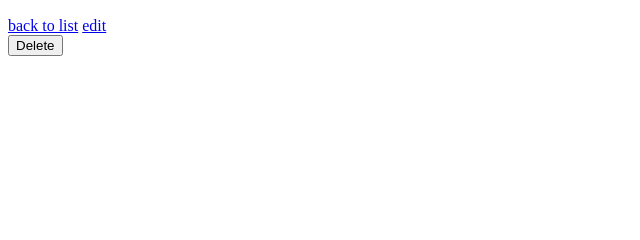
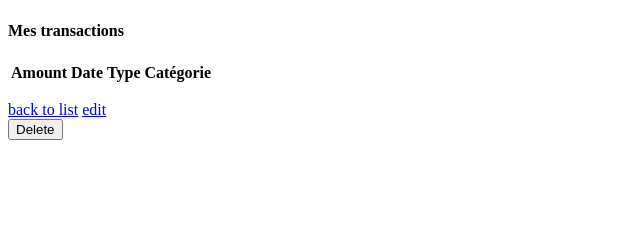
Before and after one commit to LaurieReinette/lecameleon, a Symfony app: template templates/user/show.html.twig in a window 1280 px wide. Shown: the part 159-399 px from the top of the page, without its empty margins (0-640 px from the left). Run offline with Twig, Linux system fonts and the light colour scheme; the template is opened without the code that fills it, so the values that code supplies are empty; some libraries are stand-ins or nearby versions.

Commit message:
ok to display transaction of user

```diff
--- a/templates/user/show.html.twig
+++ b/templates/user/show.html.twig
@@ -34,6 +34,37 @@
         Votre solde est de: {{ amount }}
     </p>
 
+    <p>
+        <h4>
+            Mes transactions
+        </h4>
+
+<table class="table">
+        <thead>
+            <tr>
+                <th>Amount</th>
+                <th>Date</th>
+                <th>Type</th>
+                <th>Catégorie</th>
+            </tr>
+        </thead>
+        <tbody>
+        {% for transaction in user.transactions %}
+            <tr>
+                <td>{{ transaction.amount }}</td>
+                <td>{{ transaction.date ? transaction.date|date('Y-m-d H:i:s') : '' }}</td>
+                <td>{{ transaction.type }}</td>
+                <td>{{ transaction.category }}</td>
+
+            </tr>
+        {% endfor %}
+        </tbody>
+    </table>
+
+    </p>
+
+
+
     <a href="{{ path('user_index') }}">back to list</a>
 
     <a href="{{ path('user_edit', {'id': user.id}) }}">edit</a>
```
